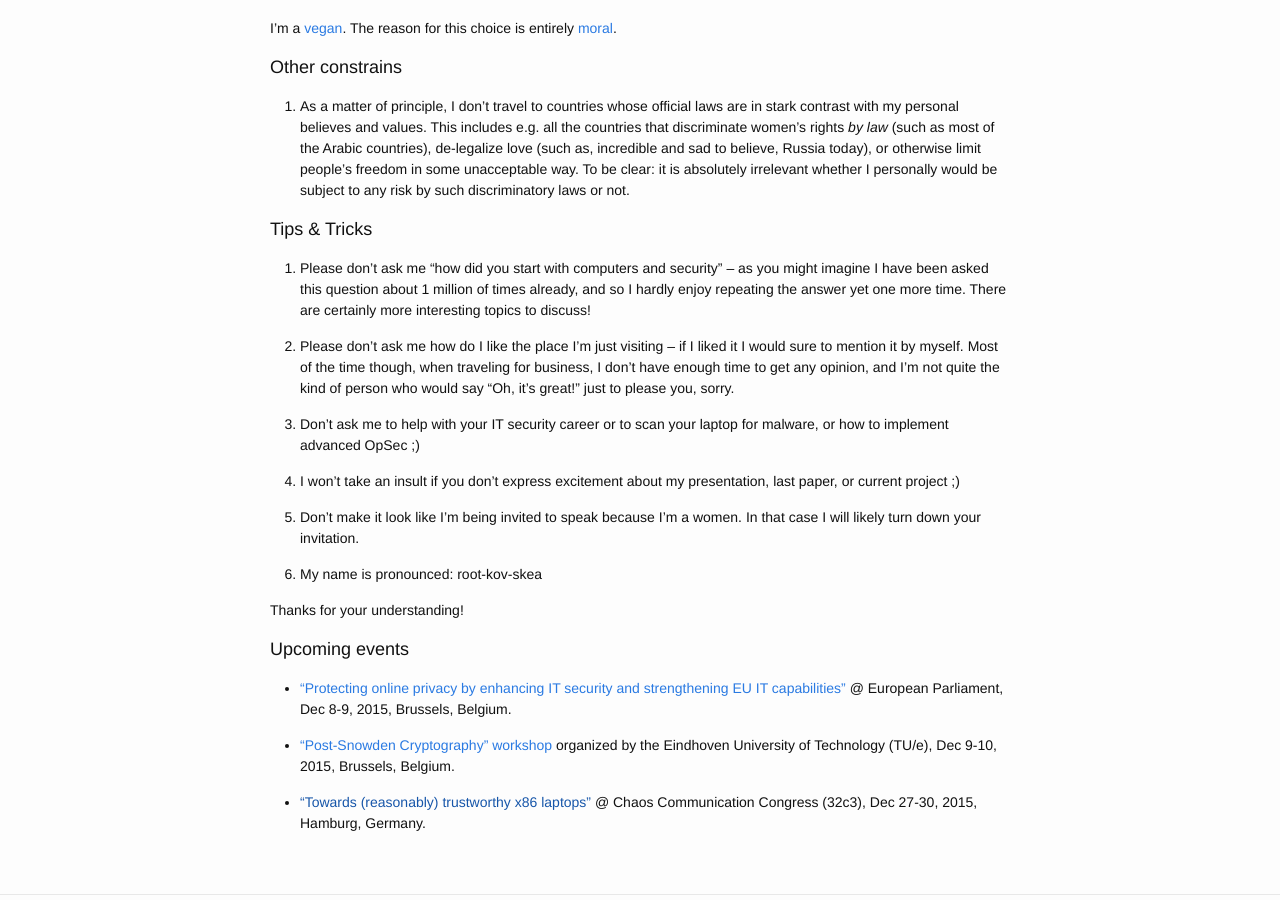
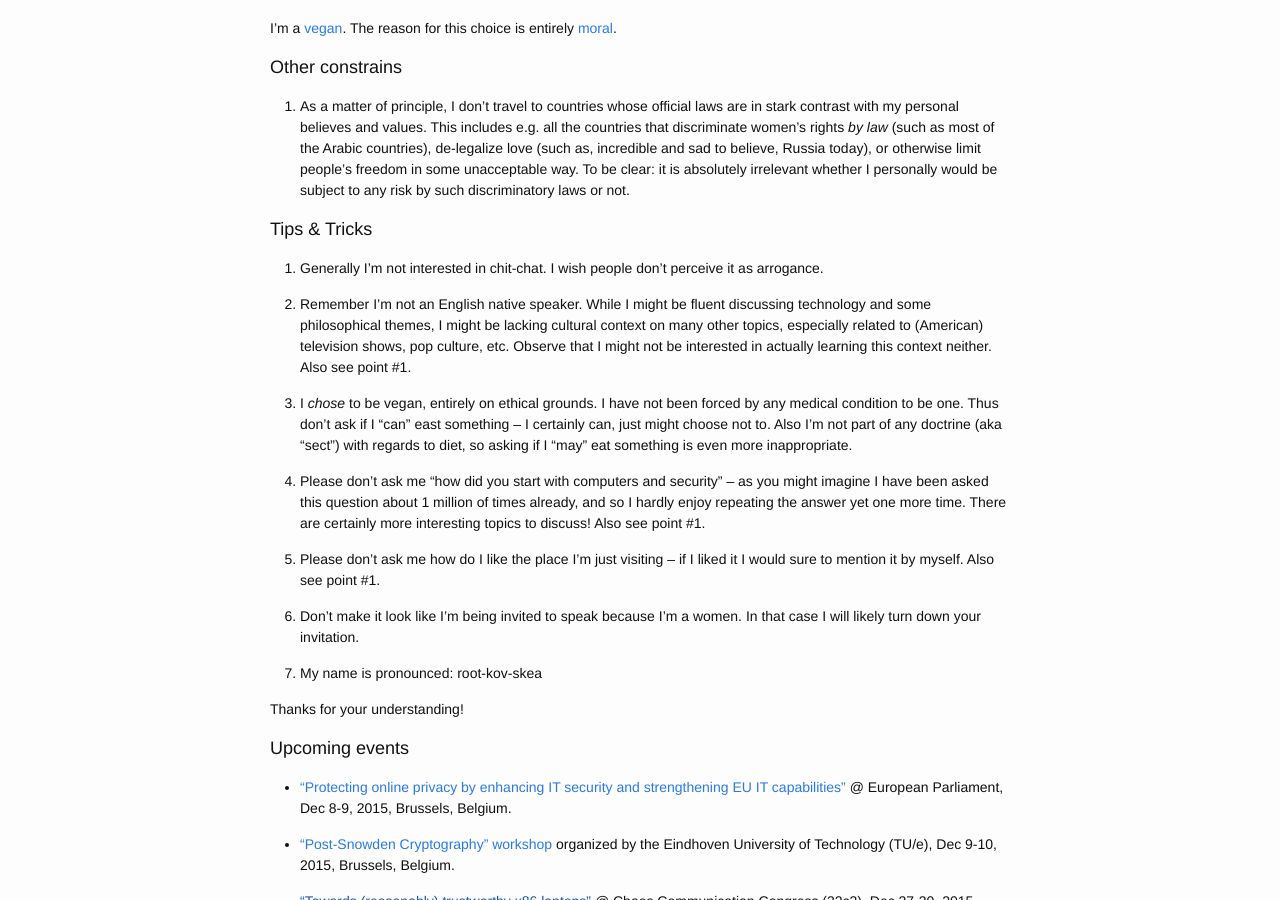
Before and after one commit to rootkovska/rootkovska.github.io, a Jekyll site: the page built from speaking.md, in a window 1280 px wide and 900 px high, scrolled down 596 px. Built offline with Jekyll 4.4.1, drawn with Linux system fonts in a browser that asks for light colours; Markdown is read by kramdown in place of the engine named in the settings.

Commit message:
Speaking: the Tips & Tricks section reorganized

```diff
--- a/speaking.md
+++ b/speaking.md
@@ -59,27 +59,33 @@ Other constrains
 Tips & Tricks
 --------------
 
-1. Please don't ask me "how did you start with computers and security" -- as you
+1. Generally I'm not interested in chit-chat. I wish people don't perceive it as
+   arrogance.
+
+2. Remember I'm not an English native speaker. While I might be fluent
+   discussing technology and some philosophical themes, I might be lacking
+   cultural context on many other topics, especially related to (American)
+   television shows, pop culture, etc. Observe that I might not be interested in
+   actually learning this context neither. Also see point #1.
+
+3. I _chose_ to be vegan, entirely on ethical grounds. I have not been forced by
+   any medical condition to be one. Thus don't ask if I "can" east something --
+   I certainly can, just might choose not to. Also I'm not part of any doctrine
+   (aka "sect") with regards to diet, so asking if I "may" eat something is even
+   more inappropriate.
+
+4. Please don't ask me "how did you start with computers and security" -- as you
    might imagine I have been asked this question about 1 million of times
    already, and so I hardly enjoy repeating the answer yet one more time. There
-   are certainly more interesting topics to discuss!
+   are certainly more interesting topics to discuss! Also see point #1.
 
-2. Please don't ask me how do I like the place I'm just visiting -- if I liked
-   it I would sure to mention it by myself. Most of the time though, when
-   traveling for business, I don't have enough time to get any opinion, and I'm
-   not quite the kind of person who would say "Oh, it's great!" just to please
-   you, sorry.
+5. Please don't ask me how do I like the place I'm just visiting -- if I liked
+   it I would sure to mention it by myself. Also see point #1.
 
-3. Don't ask me to help with your IT security career or to scan your laptop for
-   malware, or how to implement advanced OpSec ;)
-
-4. I won't take an insult if you don't express excitement about my presentation,
-   last paper, or current project ;)
-
-5. Don't make it look like I'm being invited to speak because I'm a women. In
+6. Don't make it look like I'm being invited to speak because I'm a women. In
    that case I will likely turn down your invitation.
 
-6. My name is pronounced: root-kov-skea
+7. My name is pronounced: root-kov-skea
 
 Thanks for your understanding!
 
```
